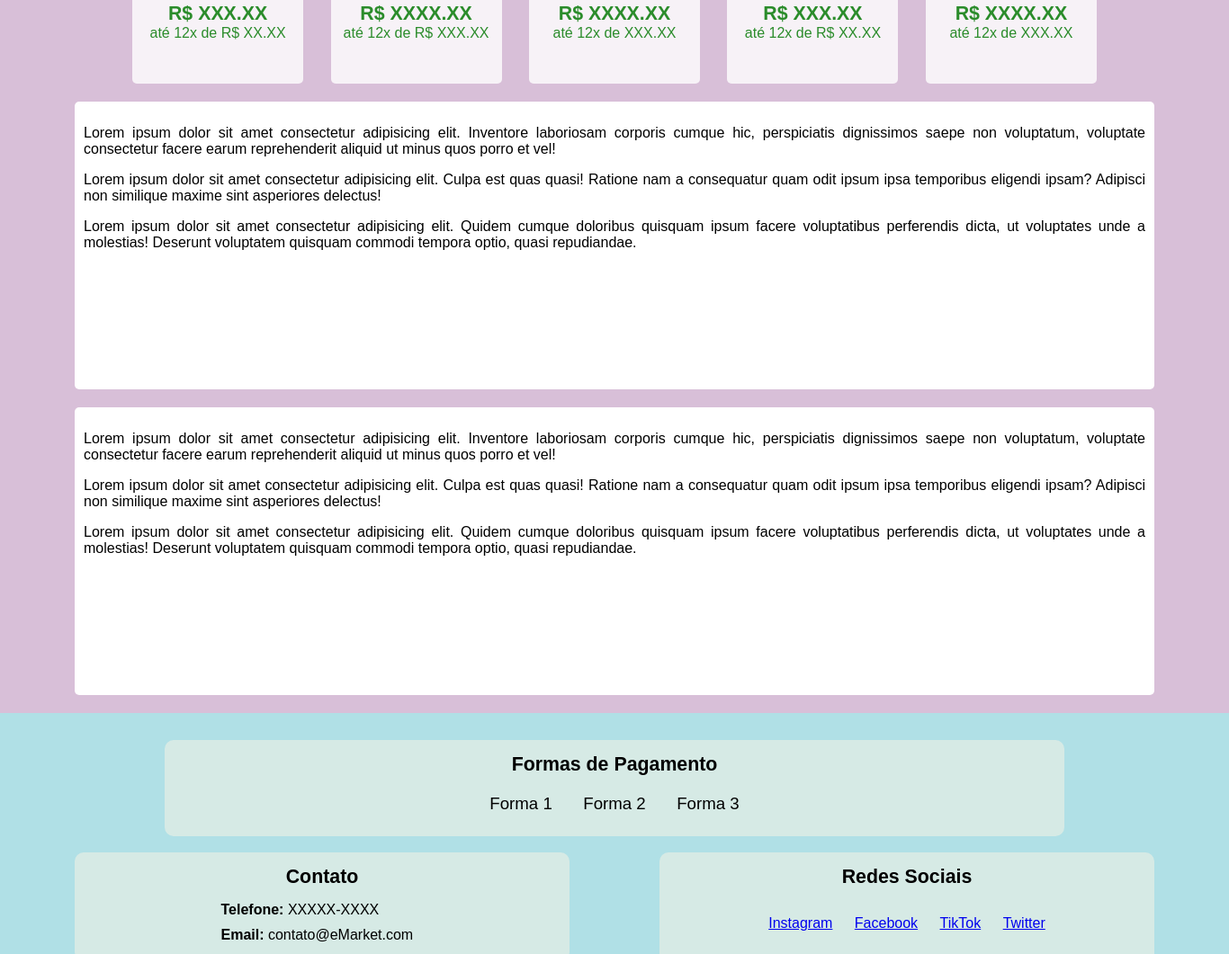
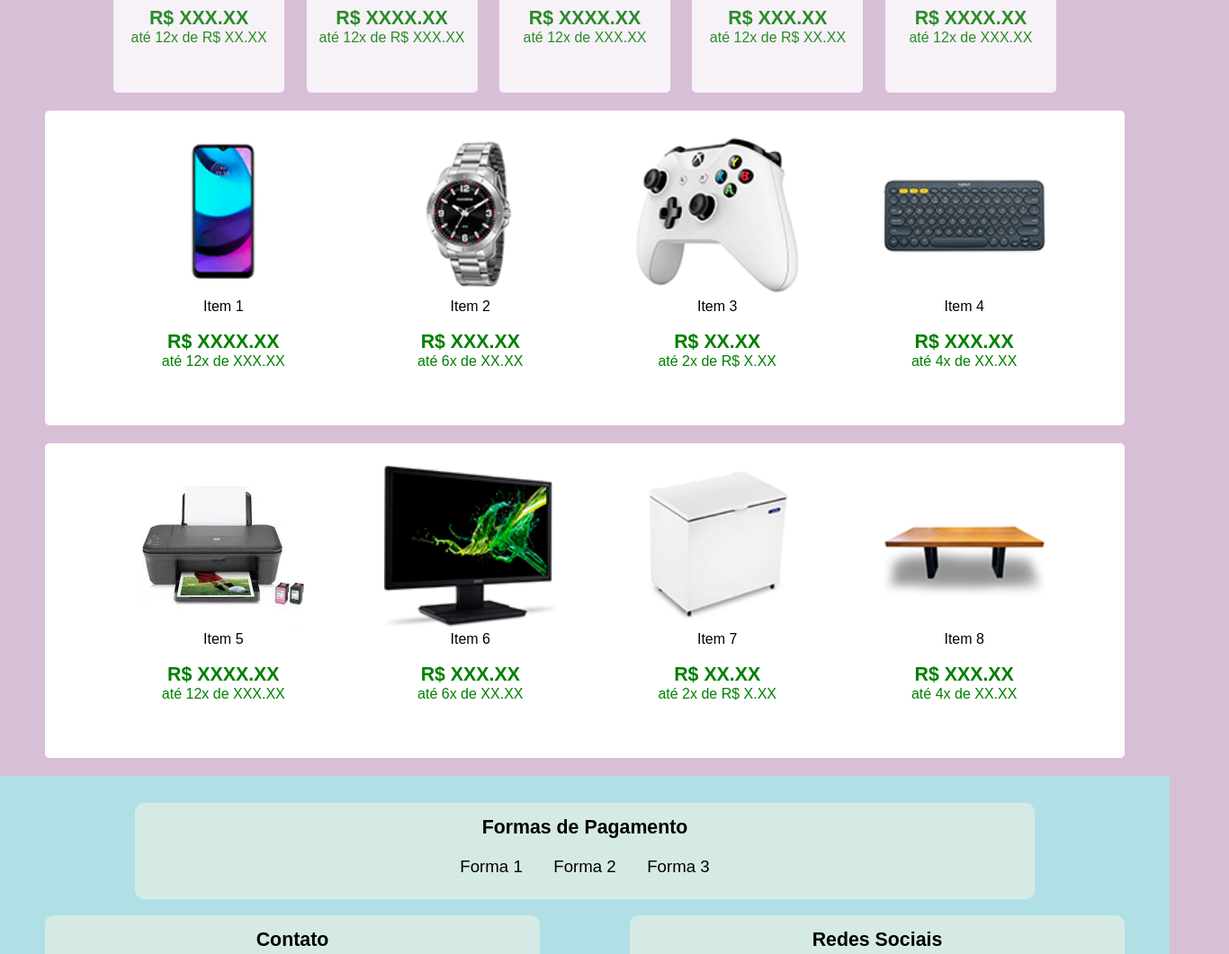
Before and after one commit to JoseCarlosCamara/plataforma_e-commerce, a plain HTML site: page index.html in a window 1280 px wide. Shown: the part 946-2007 px from the top of the page at 90% size, 1366 px wide, since content can reach past the window. Drawn offline with Linux system fonts and the light colour scheme.

Commit message:
finalização da pagina inicial

```diff
--- a/css/estilo.css
+++ b/css/estilo.css
@@ -1,6 +1,6 @@
 body{
     font-family: Arial, Helvetica, sans-serif;
-    min-width: 1366px;
+    min-width: 1300px;
     padding: 0;
     margin: 0;
     background-color: thistle;
@@ -288,9 +288,10 @@ body{
 }
 
 .promoItem{
-    width: 190px;
+    width: 180px;
     height: 300px;
-    margin: 0 13px;
+    margin: 0 10px;
+    padding: 5px;
     display: inline-block;
     border-radius: 5px;
     background-color: white;
@@ -340,13 +341,32 @@ body{
     cursor: pointer;
 }
 
-.produtosDiversos{
+.anuncioSecundario{
     background-color: white;
-    height: 300px;
-    padding: 10px;
-    text-align: justify;
+    padding: 25px;
     margin-bottom: 20px;
     border-radius: 5px;
+    text-align: center;
+}
+
+.secItem{
+    width: 250px;
+    height: 300px;
+    display: inline-block;
+    margin-left: 20px;
+    transition: 0.15s;
+    border-radius: 5px;
+    scale: 1;
+}
+
+.secItem:hover{
+    scale: 1.05;
+    box-shadow: 0px 0px 10px rgba(0, 0, 0, 0.2);
+}
+
+.labelItem{
+    display: inline-block;
+    color: black;
 }
 
 /*Fim conteudo do site*/
@@ -398,6 +418,7 @@ body{
 
 #contato{
     width: 550px;
+    height: 90px;
     float: left;
     background-color: rgba(253, 245, 230, 0.5);
     border-radius: 10px;
@@ -416,6 +437,7 @@ body{
 
 #redesSociais{
     width: 550px;
+    height: 90px;
     float: right;
     background-color: rgba(253, 245, 230, 0.5);
     border-radius: 10px;
@@ -425,6 +447,7 @@ body{
 #redesSociais li{
     display: inline-block;
     padding: 20px 10px;
+    padding: 0 10px;
 }
 
 #infoDev p{
--- a/index.html
+++ b/index.html
@@ -207,8 +207,9 @@
                 </div>
                 <div id="pagina2">
                     <div class="promoItem">
+                        <img src="assets/produtos/carousel/controleXbox.png" alt="Controle Xbox" height="170px">
                         <span>
-                            Item 1
+                            Controle Xbox One
                         </span>
                         <br><br>
                         <span class="price">
@@ -220,8 +221,9 @@
                         </span>
                     </div>
                     <div class="promoItem">
+                        <img src="assets/produtos/carousel/monitor.png" alt="Monitor" height="170px">
                         <span>
-                            Item 2
+                            Monitor
                         </span>
                         <br><br>
                         <span class="price">
@@ -233,8 +235,9 @@
                         </span>
                     </div>
                     <div class="promoItem">
+                        <img src="assets/produtos/carousel/headset.png" alt="Headset Gamer" height="170px">
                         <span>
-                            Item 3
+                            Headset Gamer
                         </span>
                         <br><br>
                         <span class="price">
@@ -246,8 +249,9 @@
                         </span>
                     </div>
                     <div class="promoItem">
+                        <img src="assets/produtos/carousel/impressora.png" alt="Impressora" height="170px">
                         <span>
-                            Item 4
+                            Impressora
                         </span>
                         <br><br>
                         <span class="price">
@@ -259,8 +263,9 @@
                         </span>
                     </div>
                     <div class="promoItem">
+                        <img src="assets/produtos/carousel/ventilador.png" alt="Ventilador" height="170px">
                         <span>
-                            Item 5
+                            Ventilador
                         </span>
                         <br><br>
                         <span class="price">
@@ -274,8 +279,9 @@
                 </div>
                 <div id="pagina3">
                     <div class="promoItem">
+                        <img src="assets/produtos/carousel/teclado.png" alt="Teclado" height="170px">
                         <span>
-                            Item 6
+                            Teclado
                         </span>
                         <br><br>
                         <span class="price">
@@ -287,8 +293,9 @@
                         </span>
                     </div>
                     <div class="promoItem">
+                        <img src="assets/produtos/carousel/tv.png" alt="TV" height="170px">
                         <span>
-                            Item 7
+                            TV
                         </span>
                         <br><br>
                         <span class="price">
@@ -300,8 +307,9 @@
                         </span>
                     </div>
                     <div class="promoItem">
+                        <img src="assets/produtos/carousel/relogio.png" alt="Relogio" height="170px">
                         <span>
-                            Item 8
+                            Relogio
                         </span>
                         <br><br>
                         <span class="price">
@@ -313,8 +321,9 @@
                         </span>
                     </div>
                     <div class="promoItem">
+                        <img src="assets/produtos/carousel/mesaDigitalizadora.png" alt="Mesa Digitalizadora" height="170px">
                         <span>
-                            Item 9
+                            Mesa Digitalizadora
                         </span>
                         <br><br>
                         <span class="price">
@@ -326,8 +335,9 @@
                         </span>
                     </div>
                     <div class="promoItem">
+                        <img src="assets/produtos/carousel/freezer.png" alt="Freezer" height="170px">
                         <span>
-                            Item 10
+                            Freezer
                         </span>
                         <br><br>
                         <span class="price">
@@ -345,25 +355,137 @@
                 </span>
                 <div class="clear"></div>
             </div>
-            <div class="produtosDiversos">
-                <p>
-                    Lorem ipsum dolor sit amet consectetur adipisicing elit. Inventore laboriosam corporis cumque hic, perspiciatis dignissimos saepe non voluptatum, voluptate consectetur facere earum reprehenderit aliquid ut minus quos porro et vel!
-                </p>
-                <p>Lorem ipsum dolor sit amet consectetur adipisicing elit. Culpa est quas quasi! Ratione nam a consequatur quam odit ipsum ipsa temporibus eligendi ipsam? Adipisci non similique maxime sint asperiores delectus!
-                </p>
-                <p>
-                    Lorem ipsum dolor sit amet consectetur adipisicing elit. Quidem cumque doloribus quisquam ipsum facere voluptatibus perferendis dicta, ut voluptates unde a molestias! Deserunt voluptatem quisquam commodi tempora optio, quasi repudiandae.
-                </p>
+            <div class="anuncioSecundario">
+                <a href="#" class="secItem">
+                    <img src="assets/produtos/carousel/celular.png" alt="celular" height="180px">
+                    <span class="labelItem">
+                        <span>
+                            Item 1
+                        </span>
+                        <br><br>
+                        <span class="price">
+                            R$ XXXX.XX
+                        </span>
+                        <br>
+                        <span class="parcelas">
+                            até 12x de XXX.XX
+                        </span>
+                    </span>
+                </a>
+                <a href="#" class="secItem">
+                    <img src="assets/produtos/carousel/relogio.png" alt="relogio" height="180px">
+                    <span class="labelItem">
+                        <span>
+                            Item 2
+                        </span>
+                        <br><br>
+                        <span class="price">
+                            R$ XXX.XX
+                        </span>
+                        <br>
+                        <span class="parcelas">
+                            até 6x de XX.XX
+                        </span>
+                    </span>
+                </a>
+                <a href="#" class="secItem">
+                    <img src="assets/produtos/carousel/controleXbox.png" alt="Controle Xbox" height="180px">
+                    <span class="labelItem">
+                        <span>
+                            Item 3
+                        </span>
+                        <br><br>
+                        <span class="price">
+                            R$ XX.XX
+                        </span>
+                        <br>
+                        <span class="parcelas">
+                            até 2x de R$ X.XX
+                        </span>
+                    </span>
+                </a>
+                <a href="#" class="secItem">
+                    <img src="assets/produtos/carousel/teclado.png" alt="teclado" height="180px">
+                    <span class="labelItem">
+                        <span>
+                            Item 4
+                        </span>
+                        <br><br>
+                        <span class="price">
+                            R$ XXX.XX
+                        </span>
+                        <br>
+                        <span class="parcelas">
+                            até 4x de XX.XX
+                        </span>
+                    </span>
+                </a>
             </div>
-            <div class="produtosDiversos">
-                <p>
-                    Lorem ipsum dolor sit amet consectetur adipisicing elit. Inventore laboriosam corporis cumque hic, perspiciatis dignissimos saepe non voluptatum, voluptate consectetur facere earum reprehenderit aliquid ut minus quos porro et vel!
-                </p>
-                <p>Lorem ipsum dolor sit amet consectetur adipisicing elit. Culpa est quas quasi! Ratione nam a consequatur quam odit ipsum ipsa temporibus eligendi ipsam? Adipisci non similique maxime sint asperiores delectus!
-                </p>
-                <p>
-                    Lorem ipsum dolor sit amet consectetur adipisicing elit. Quidem cumque doloribus quisquam ipsum facere voluptatibus perferendis dicta, ut voluptates unde a molestias! Deserunt voluptatem quisquam commodi tempora optio, quasi repudiandae.
-                </p>
+            <div class="anuncioSecundario">
+                <a href="#" class="secItem">
+                    <img src="assets/produtos/carousel/impressora.png" alt="impressora" height="180px">
+                    <span class="labelItem">
+                        <span>
+                            Item 5
+                        </span>
+                        <br><br>
+                        <span class="price">
+                            R$ XXXX.XX
+                        </span>
+                        <br>
+                        <span class="parcelas">
+                            até 12x de XXX.XX
+                        </span>
+                    </span>
+                </a>
+                <a href="#" class="secItem">
+                    <img src="assets/produtos/carousel/monitor.png" alt="Monitor" height="180px">
+                    <span class="labelItem">
+                        <span>
+                            Item 6
+                        </span>
+                        <br><br>
+                        <span class="price">
+                            R$ XXX.XX
+                        </span>
+                        <br>
+                        <span class="parcelas">
+                            até 6x de XX.XX
+                        </span>
+                    </span>
+                </a>
+                <a href="#" class="secItem">
+                    <img src="assets/produtos/carousel/freezer.png" alt="freezer" height="180px">
+                    <span class="labelItem">
+                        <span>
+                            Item 7
+                        </span>
+                        <br><br>
+                        <span class="price">
+                            R$ XX.XX
+                        </span>
+                        <br>
+                        <span class="parcelas">
+                            até 2x de R$ X.XX
+                        </span>
+                    </span>
+                </a>
+                <a href="#" class="secItem">
+                    <img src="assets/produtos/carousel/mesa.png" alt="mesa" height="180px">
+                    <span class="labelItem">
+                        <span>
+                            Item 8
+                        </span>
+                        <br><br>
+                        <span class="price">
+                            R$ XXX.XX
+                        </span>
+                        <br>
+                        <span class="parcelas">
+                            até 4x de XX.XX
+                        </span>
+                    </span>
+                </a>
             </div>
         </div>
         <footer id="rodape">
@@ -397,10 +519,10 @@
                         Redes Sociais
                     </h4>
                     <ul>
-                        <li><a href="#">Instagram</a></li>
-                        <li><a href="#">Facebook</a></li>
-                        <li><a href="#">TikTok</a></li>
-                        <li><a href="#">Twitter</a></li>
+                        <li><a href="#" title="Instagram"><img src="assets/redesSociais/instagram.png" alt="Instagram" height="50px"></a></li>
+                        <li><a href="#" title="Facebook"><img src="assets/redesSociais/facebook.png" alt="Facebook" height="50px"></a></li>
+                        <li><a href="#" title="TikTok"><img src="assets/redesSociais/tiktok.png" alt="TikTok" height="50px"></a></li>
+                        <li><a href="#" title="Twitter"><img src="assets/redesSociais/twitter.png" alt="Twitter" height="50px"></a></li>
                     </ul>
                 </div>
 
```
Also changed, not shown: assets/produtos/carousel/controleXbox.png (added), assets/produtos/carousel/freezer.png (added), assets/produtos/carousel/headset.png (added), assets/produtos/carousel/impressora.png (added), assets/produtos/carousel/mesaDigitalizadora.png (added), assets/produtos/carousel/monitor.png (added), assets/produtos/carousel/relogio.png (added), assets/produtos/carousel/teclado.png (added), assets/produtos/carousel/tv.png (added), assets/produtos/carousel/ventilador.png (added), assets/redesSociais/facebook.png (added), assets/redesSociais/instagram.png (added), assets/redesSociais/tiktok.png (added), assets/redesSociais/twitter.png (added), 2 more files.
